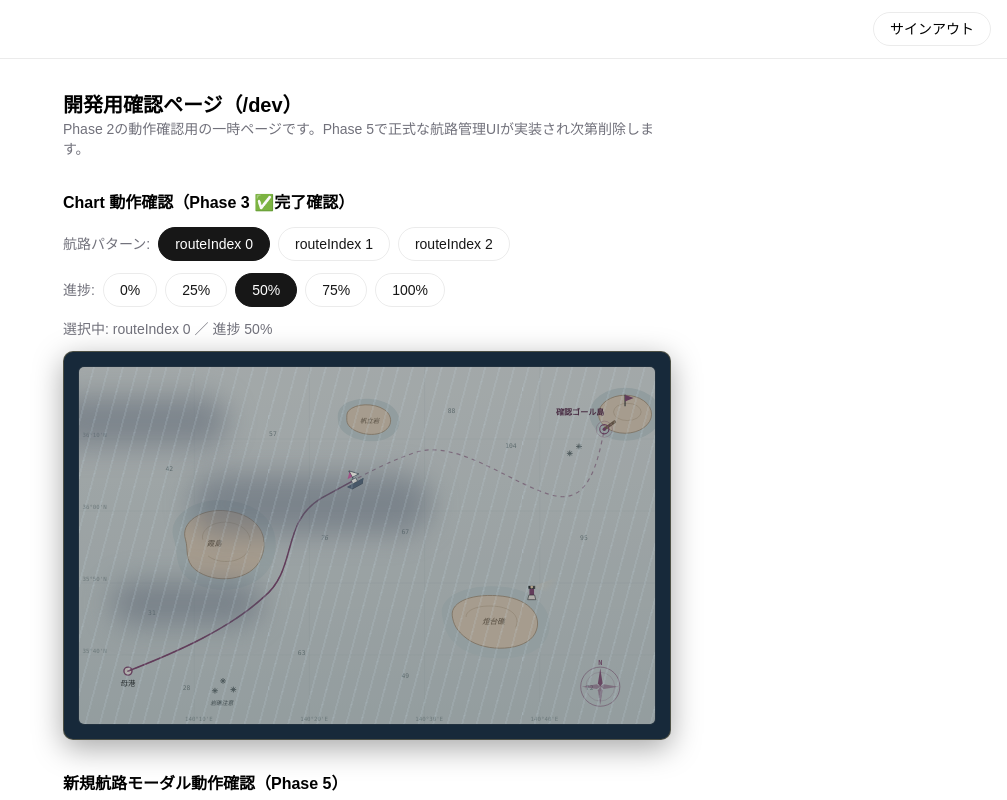
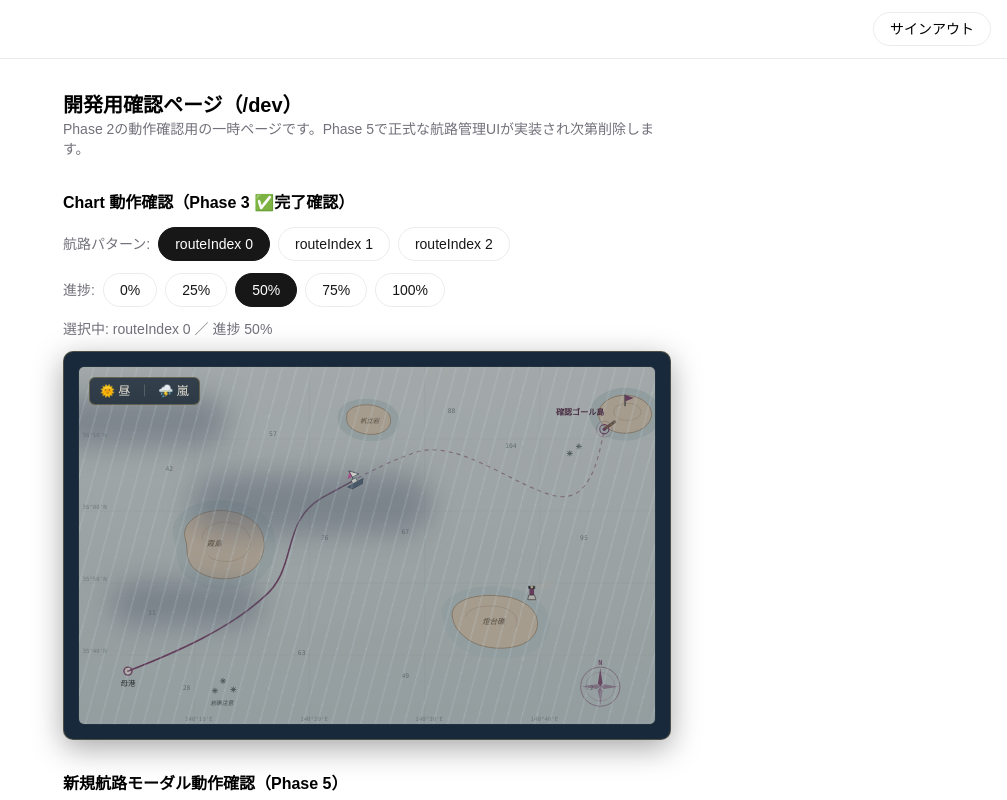
Before and after one commit to cometa-qiz/voyage-log, a Next.js app: page /dev in a window 1280 px wide. Shown: the top 800 px of the page, without its empty margins (273-1280 px from the left). Built offline with nearby package versions, Linux system fonts and the light colour scheme; no server answers; the database is empty; sample sign-in values are in the browser's storage.

Commit message:
feat: 左上バッジ（時間帯＋天候表示）を実装

```diff
--- a/src/app/globals.css
+++ b/src/app/globals.css
@@ -207,6 +207,24 @@ body {
   opacity: 0.9;
 }
 
+/* ---------- 左上バッジ（docs/voyage-log.html .wx-badge を移植・150〜155行目） ---------- */
+.wx-badge {
+  position: absolute;
+  top: 10px;
+  left: 10px;
+  background: rgba(15, 30, 44, 0.75);
+  backdrop-filter: blur(3px);
+  border: 1px solid rgba(201, 168, 92, 0.35);
+  border-radius: 6px;
+  padding: 4px 10px;
+  font-size: 12px;
+  color: #e8e3d5;
+  display: flex;
+  gap: 8px;
+  align-items: center;
+  z-index: 6;
+}
+
 /* ---------- タブの航行中インジケータ（docs/voyage-log.html .sailing-dot を移植） ---------- */
 .sailing-dot {
   width: 7px;
--- a/src/components/Chart/Chart.tsx
+++ b/src/components/Chart/Chart.tsx
@@ -80,6 +80,15 @@ export function Chart({
         <div className="flash" />
         <div className="tod-tint" />
         <div className="stars" />
+        <div className="wx-badge">
+          <span>
+            {timeOfDay.icon} {timeOfDay.label}
+          </span>
+          <span style={{ opacity: 0.4 }}>｜</span>
+          <span>
+            {weather.icon} {weather.label}
+          </span>
+        </div>
       </div>
     </div>
   );
```
Also changed, not shown: 1 other file (tests, documents, lock files or other folders).
